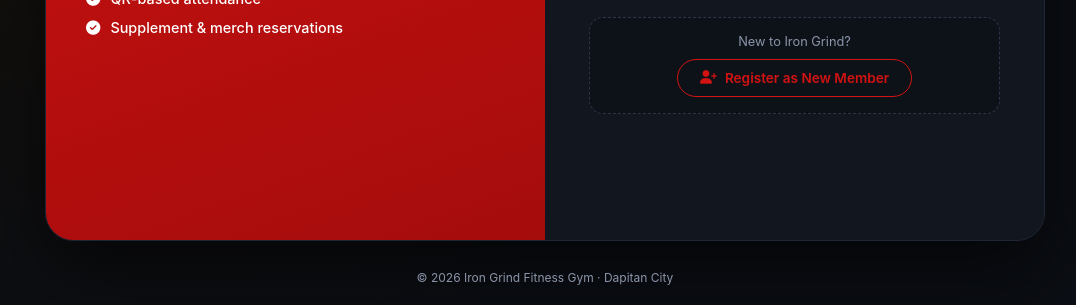
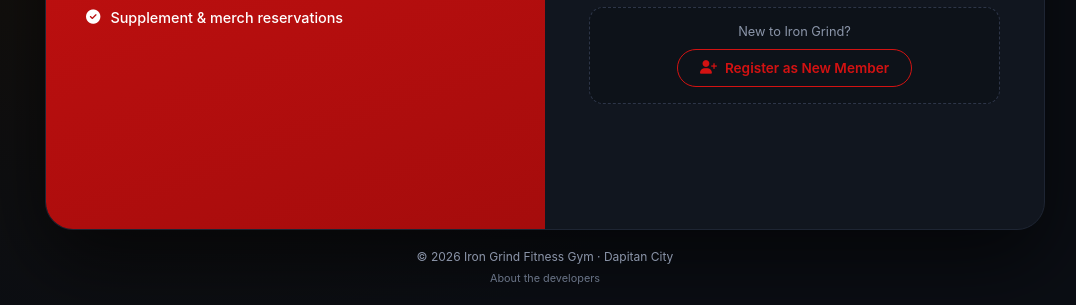
Before and after one commit to CAPSTONE1-2/IronGrind-System, a plain HTML site: page index.html in a window 1280 px wide. Shown: the part 495-800 px from the top of the page, without its empty margins (95-1171 px from the left). Drawn offline with nearby package versions, Linux system fonts and the light colour scheme.

Commit message:
Add developer credit section to footers in login and registration pages, and update footer styles in CSS

```diff
--- a/assets/css/style.css
+++ b/assets/css/style.css
@@ -245,7 +245,12 @@ label:has(input[name="wiPlan"]:checked) {
 .login-brand-content p { font-size: 0.95rem; opacity: 0.9; margin-bottom: 24px; }
 .feature-list { list-style: none; display: flex; flex-direction: column; gap: 12px; }
 .feature-list li { display: flex; align-items: center; gap: 10px; font-size: 0.9rem; font-weight: 500; }
-.login-page-footer { width: 100%; padding: 14px 8px 0; color: #8b95a9; font-size: 0.75rem; text-align: center; }
+.login-page-footer,
+.auth-page-footer { width: 100%; padding: 14px 8px 0; color: #8b95a9; font-size: 0.75rem; text-align: center; }
+.developer-credit { margin: 7px auto 0; color: #697386; font-size: 0.68rem; }
+.developer-credit summary { display: inline-block; cursor: pointer; transition: color 0.2s ease; }
+.developer-credit summary:hover { color: #a4adc2; }
+.developer-credit p { max-width: 420px; margin: 7px auto 0; line-height: 1.5; }
 .login-form-panel { padding: 48px 44px; display: flex; flex-direction: column; justify-content: center; }
 .login-form-header h2 { font-size: 1.8rem; font-weight: 700; margin-bottom: 6px; }
 .login-form-header p { color: #8b95a9; font-size: 0.9rem; margin-bottom: 28px; }
--- a/index.html
+++ b/index.html
@@ -67,7 +67,10 @@
             </div>
         </div>
     </div>
-    <footer class="login-page-footer">© 2026 Iron Grind Fitness Gym · Dapitan City</footer>
+    <footer class="login-page-footer">
+        <span>© 2026 Iron Grind Fitness Gym · Dapitan City</span>
+        <details class="developer-credit"><summary>About the developers</summary><p>This system was developed by the capstone project team in collaboration with Iron Grind Fitness Gym.</p></details>
+    </footer>
     <div id="forgotPasswordModal" class="modal-overlay hidden" role="dialog" aria-modal="true" aria-labelledby="forgotPasswordTitle" onclick="if(event.target===this) closeForgotPassword()">
         <div class="modal-content">
             <h3 id="forgotPasswordTitle">Forgot your password?</h3>
```
Also changed, not shown: register.html (+4 -0 lines).
